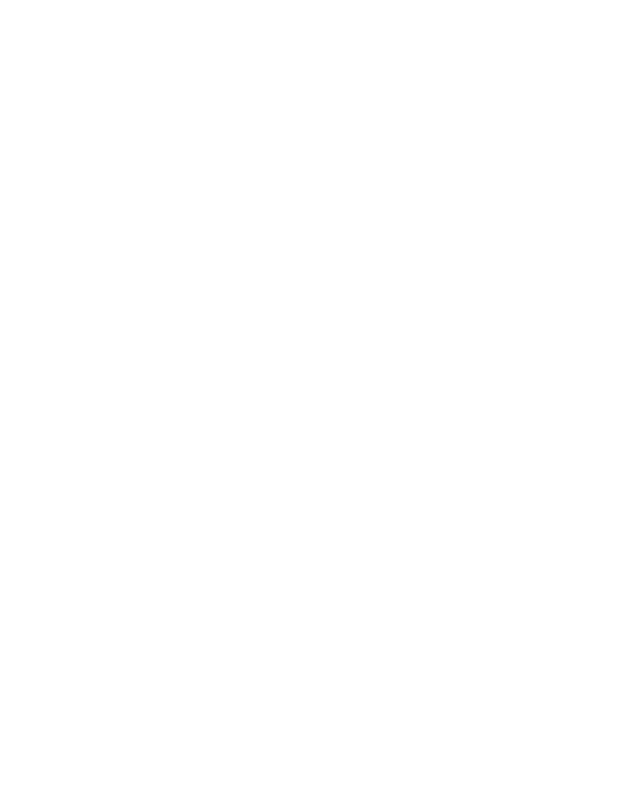
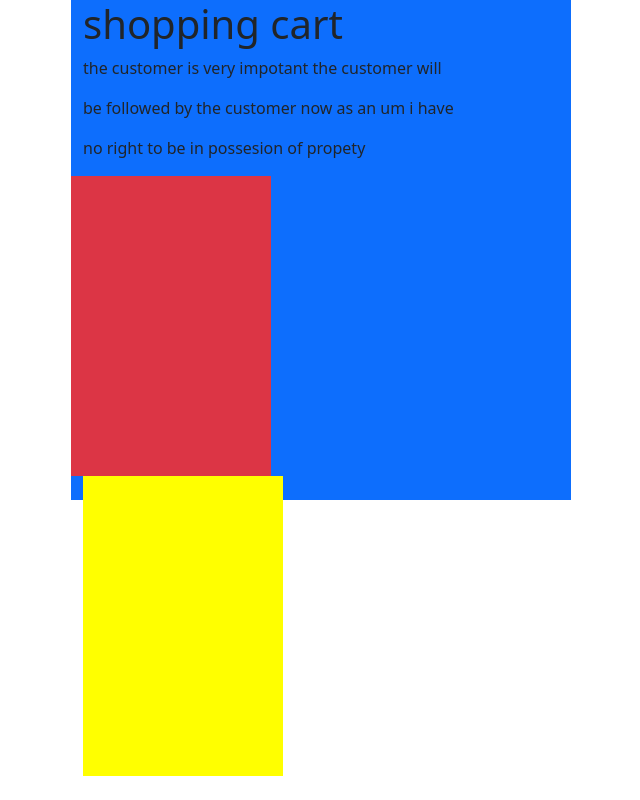
Before and after one commit to acciojob/bootstrap-shopping-cart-Soumen-JavaDev, a website: page main.html in a window 1280 px wide. Shown: the whole page, without its empty margins (319-959 px from the left). Drawn offline with nearby package versions, Linux system fonts and the light colour scheme.

Commit message:
created a submission

```diff
--- a/main.html
+++ b/main.html
@@ -4,10 +4,35 @@
 
 <head>
 	<link rel="stylesheet" href="styles.css">
+	 <link href="https://cdn.jsdelivr.net/npm/bootstrap@5.3.3/dist/css/bootstrap.min.css" rel="stylesheet" integrity="sha384-QWTKZyjpPEjISv5WaRU9OFeRpok6YctnYmDr5pNlyT2bRjXh0JMhjY6hW+ALEwIH" crossorigin="anonymous">
+
 </head>
 
 <body>
 	<!-- the entire body must be written by student -->
+     <div class="container bg-primary" style="width:500px; height:500px;">
+		 <div class="block-heading">
+			 <h1>shopping cart</h1>
+			 <p>the customer is very impotant the customer will</p>
+			 <p>be followed by the customer now as an um i have</p>
+			 <p>no right to be in possesion of propety</p>
+		 </div>
+		 <div class="row bg-danger" style="width:200px; height:300px;>
+			 <div class="col-lg-8">
+				 <div class="row product">
+					 <div class="">
+
+				     </div>
+				 </div>
+			 </div>
+			 <div class="col-lg-4" style="width:200px; height:300px; background-color:yellow;">
+
+			 </div>
+		 </div>
+
+	 </div>
+
+
     <script type="text/javascript" src="./script.js">
 </script>
 
```
